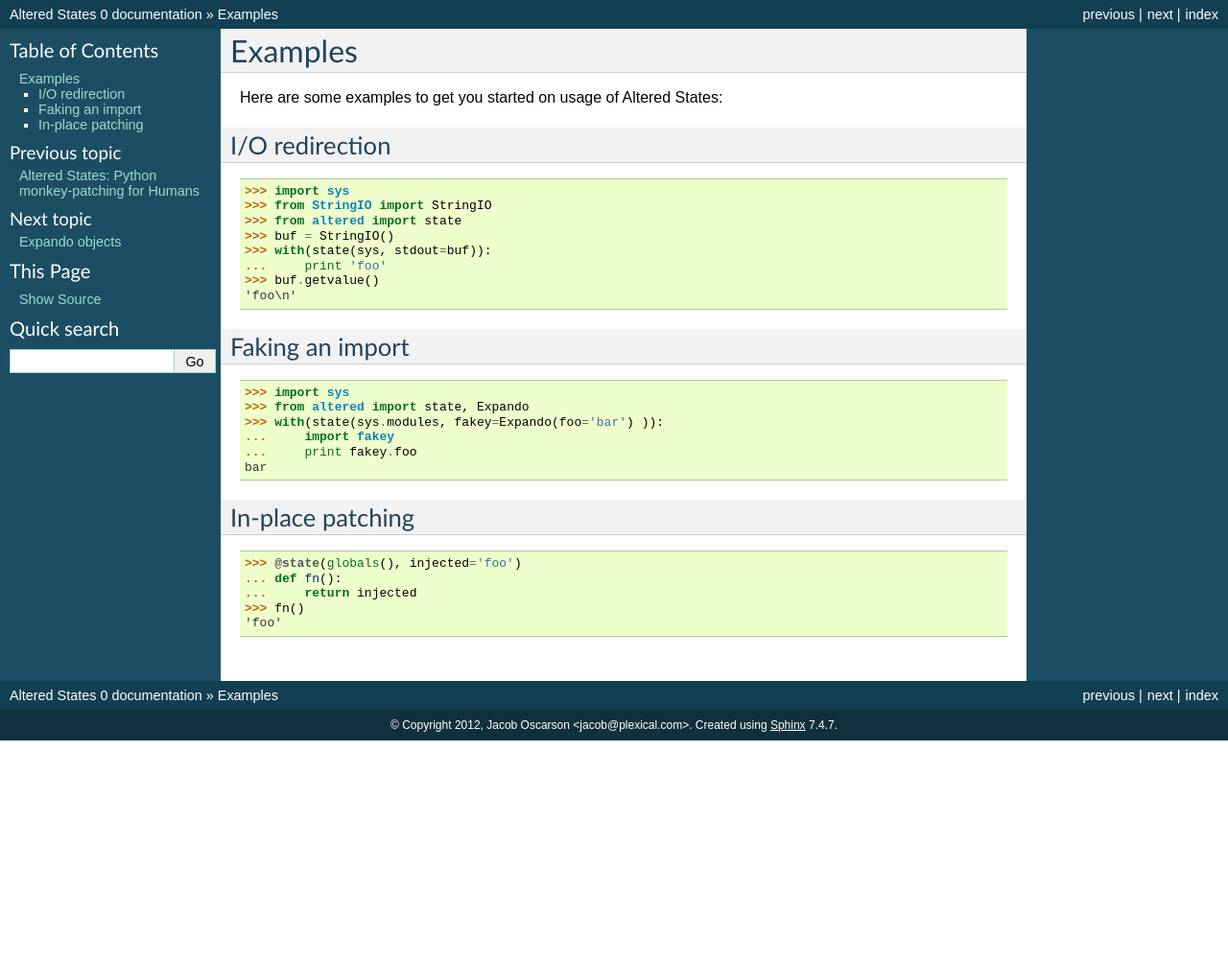
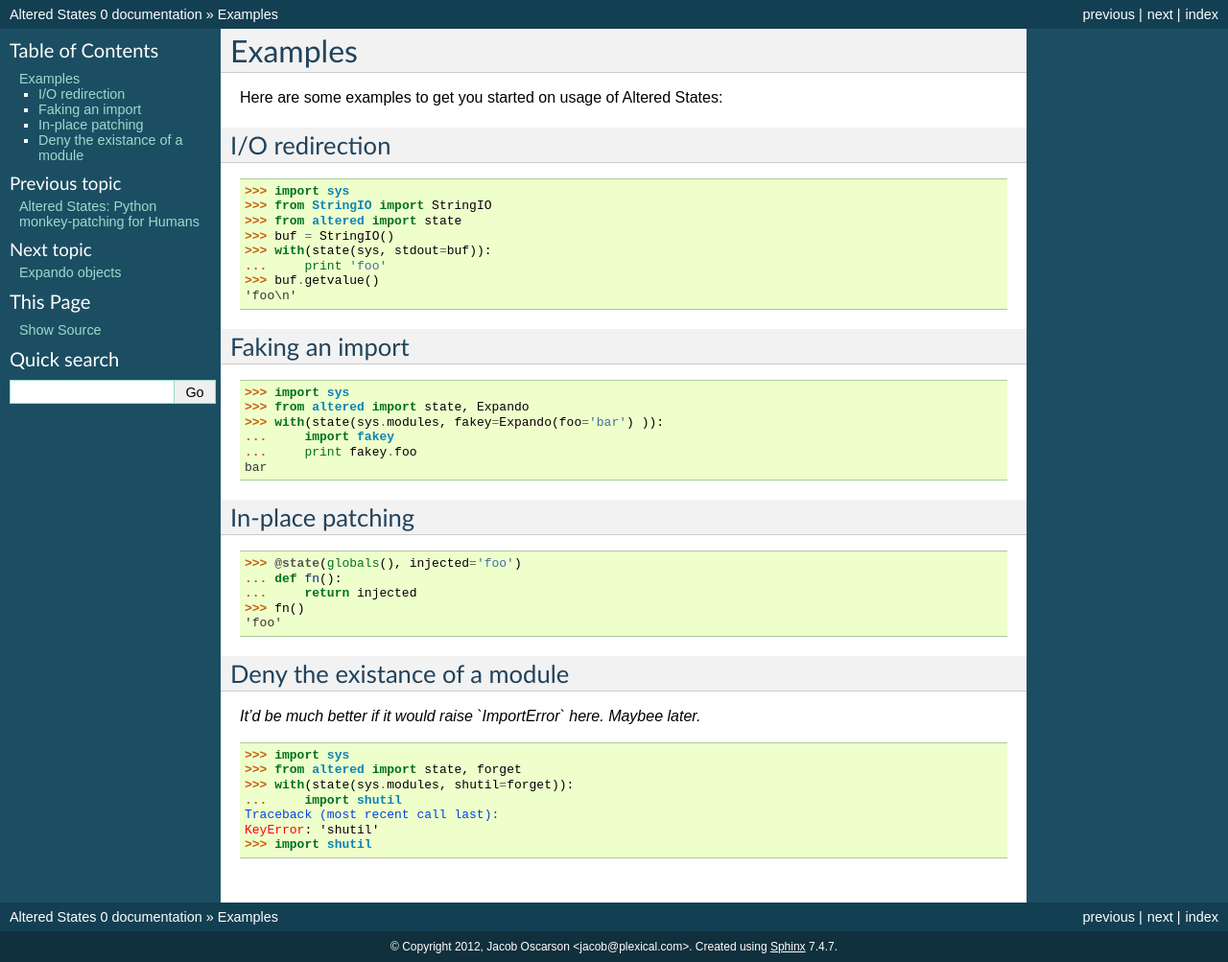
Before and after one commit to Plexical/altered.states, a Sphinx documentation site: the page built from docs/examples.rst, in a window 1280 px wide. Shown: the whole page at 96% size. Built offline with Sphinx 7.4.7, drawn with Linux system fonts in a browser that asks for light colours; before the commit the page ends 900 px from its top, so only the background shows below that.

Commit message:
Added example witholding a core module

```diff
--- a/docs/examples.rst
+++ b/docs/examples.rst
@@ -34,3 +34,16 @@
     ...     return injected
     >>> fn()
     'foo'
+
+Deny the existance of a module
+------------------------------
+
+*It'd be much better if it would raise `ImportError` here. Maybee later.*
+
+    >>> import sys
+    >>> from altered import state, forget
+    >>> with(state(sys.modules, shutil=forget)):
+    ...     import shutil
+    Traceback (most recent call last):
+    KeyError: 'shutil'
+    >>> import shutil
```
